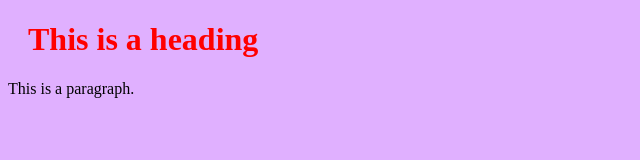
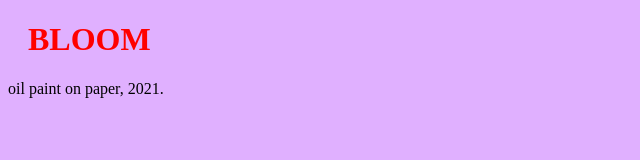
Before and after one commit to MadonnaRentner/rentner-assignment-2a, a plain HTML site: page index.html in a window 1280 px wide. Shown: the whole page, without its empty margins (0-640 px from the left). Drawn offline with Linux system fonts and the light colour scheme.

Commit message:
Update index.html

```diff
--- a/index.html
+++ b/index.html
@@ -5,8 +5,8 @@
 </head>
 <body>
 
-<h1>This is a heading</h1>
-<p>This is a paragraph.</p>
+<h1>BLOOM</h1>
+<p>oil paint on paper, 2021.</p>
 
 </body>
 </html>
```
